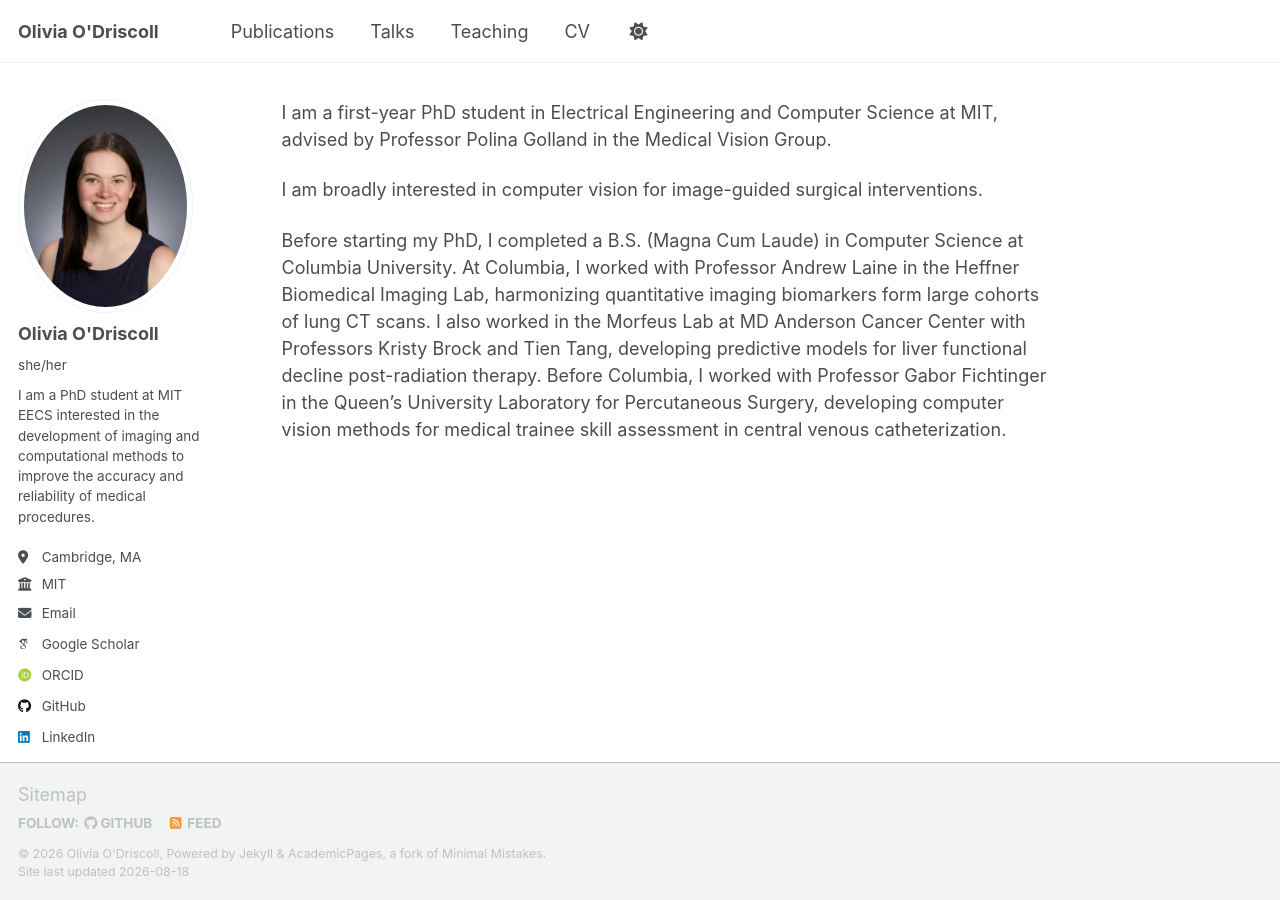
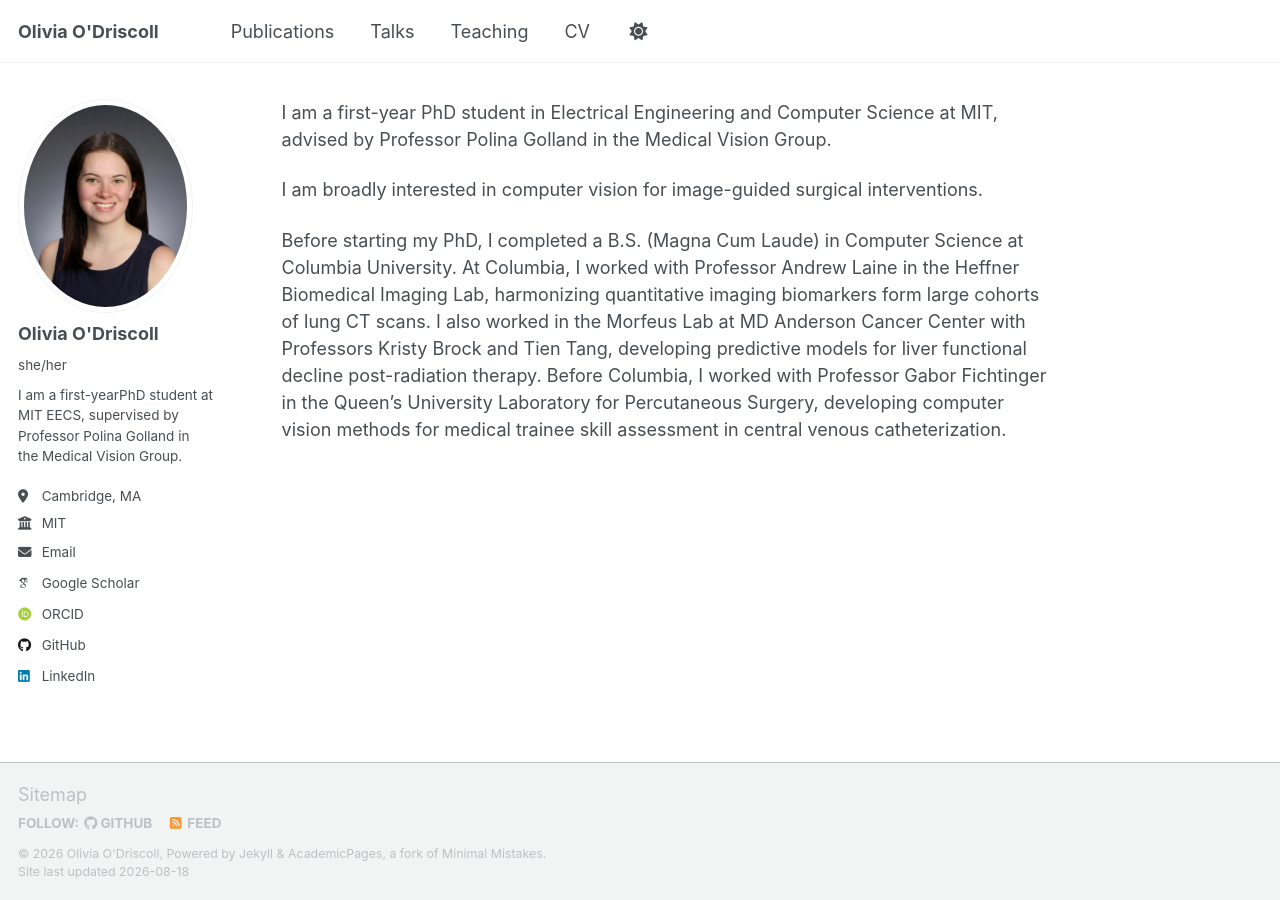
Before and after one commit to OliviaODriscoll/oliviaodriscoll.github.io, a Jekyll site: the page built from _pages/about.md, in a window 1280 px wide. Built offline with Jekyll 4.4.1, drawn with Linux system fonts in a browser that asks for light colours; some web fonts are replaced; a script that is not in the unit is left out.

Commit message:
update bio

```diff
--- a/_config.yml
+++ b/_config.yml
@@ -25,7 +25,7 @@ author:
   avatar           : "oodriscoll_headshot.jpeg"
   name             : "Olivia O'Driscoll"
   pronouns         : "she/her"
-  bio              : "I am a PhD student at MIT EECS interested in the development of imaging and computational methods to improve the accuracy and reliability of medical procedures."
+  bio              : "I am a first-yearPhD student at MIT EECS, supervised by Professor Polina Golland in the Medical Vision Group."
   location         : "Cambridge, MA"
   employer         : "MIT"
   uri              : # URL
```
